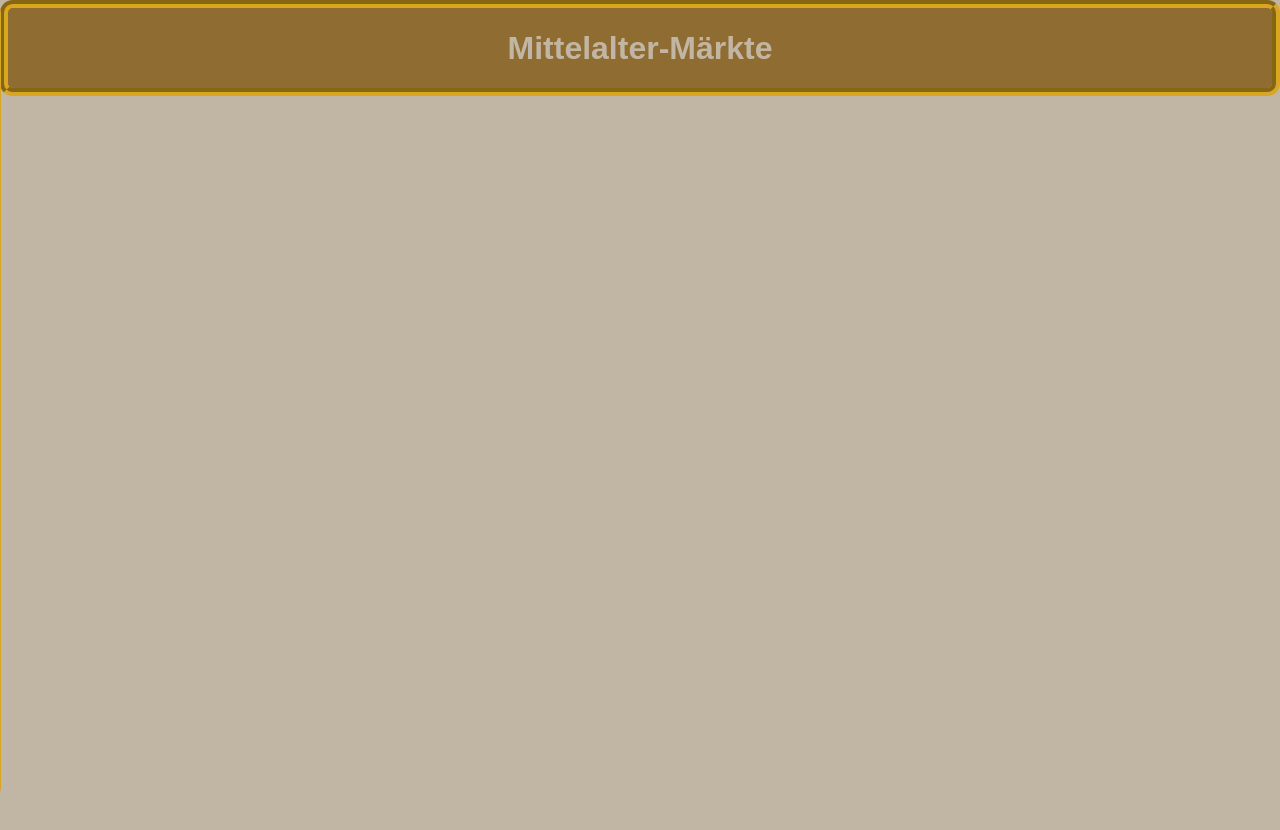
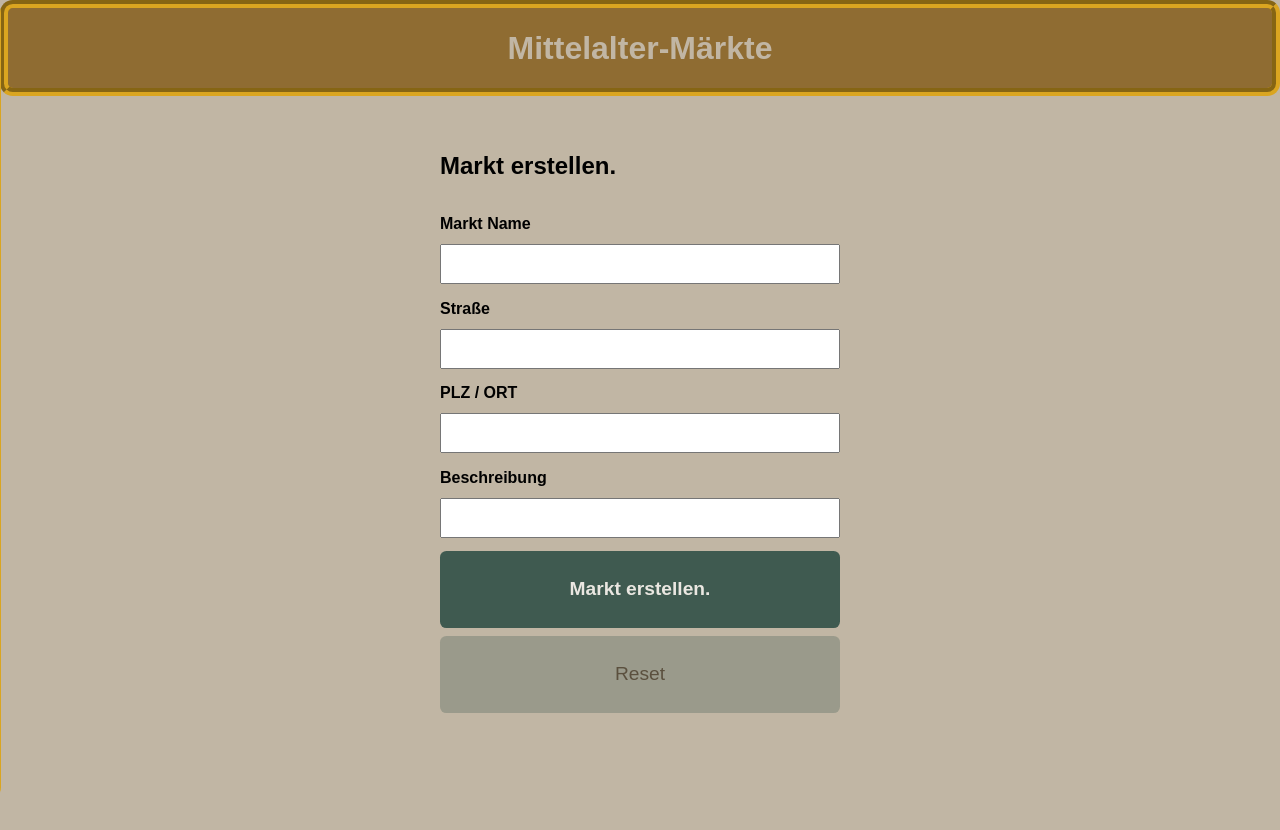
Before and after one commit to OliverNeuhaeusler/capstone-project, a React (Create React App) app in the folder client/: page /createmarket in a window 1280 px wide. Shown: the top 830 px of the page. Before the commit the page ends 800 px from the top, so only its background shows below. Built offline with nearby package versions, Linux system fonts and the light colour scheme.

Commit message:
refacerd all in English

```diff
--- a/client/src/App.js
+++ b/client/src/App.js
@@ -3,30 +3,30 @@ import { Switch, Route } from 'react-router-dom';
 import { saveToLocalStorage, loadFromLocalStorage } from './lib/localStorage';
 import styled from 'styled-components/macro';
 import BurgerMenu from './BurgerMenu.js';
-import MarktCard from './pages/MarktCard.js';
-import MarktForm from './pages/MarktForm.js';
+import MarketCard from './pages/MarktCard.js';
+import MarketForm from './pages/MarktForm.js';
 
 function App() {
-  const [markts, setMarkts] = useState(loadFromLocalStorage('Märkte') ?? []);
+  const [markets, setMarkets] = useState(loadFromLocalStorage('Markets') ?? []);
 
-  function addComment(comment, marktToUpdate) {
-    const updatedMarkets = markts.map((markt) => {
+  function addComment(comment, marketToUpdate) {
+    const updatedMarkets = markets.map((market) => {
       // @TODO: Replace .name with ._id later when markets are fetched from API / DB
-      if (markt.name === marktToUpdate.name) {
-        markt.comments.push(comment);
+      if (market.name === marketToUpdate.name) {
+        market.comments.push(comment);
       }
-      return markt;
+      return market;
     });
 
-    setMarkts(updatedMarkets);
+    setMarkets(updatedMarkets);
   }
 
   useEffect(() => {
-    saveToLocalStorage('Märkte', markts);
-  }, [markts]);
+    saveToLocalStorage('Markets', markets);
+  }, [markets]);
 
-  function addMarkt(markt) {
-    setMarkts([...markts, markt]);
+  function addMarket(market) {
+    setMarkets([...markets, market]);
   }
 
   return (
@@ -40,14 +40,14 @@ function App() {
           <Route exact path="/">
             Home
           </Route>
-          <Route path="/markt">
-            {markts.map((markt) => (
-              <MarktCard markt={markt} onAddComment={addComment} />
+          <Route path="/market">
+            {markets.map((market) => (
+              <MarketCard market={market} onAddComment={addComment} />
             ))}
           </Route>
           <Route path="/favorites">Favoriten</Route>
-          <Route path="/createmarkt">
-            <MarktForm onAddMarkt={addMarkt} />
+          <Route path="/createmarket">
+            <MarketForm onAddMarket={addMarket} />
           </Route>
           <Route path="/profil">Profil</Route>
           <Route path="/contact">Kontakt</Route>
--- a/client/src/BurgerMenu.js
+++ b/client/src/BurgerMenu.js
@@ -12,14 +12,14 @@ function BurgerMenu() {
       <NavLink exact to="/">
         Home <img src={Castle} alt="Home" />
       </NavLink>
-      <NavLink to="/markt">
+      <NavLink to="/market">
         Märkte
         <img src={Book} alt="Book" />
       </NavLink>
       <NavLink to="/favorites">
         Favoriten <img src={Fav} alt="Favorites" />
       </NavLink>
-      <NavLink to="/createmarkt">
+      <NavLink to="/createmarket">
         Markt erstellen <img src={Med} alt="create festivals" />
       </NavLink>
       <NavLink to="/profil">Profil</NavLink>
--- a/client/src/pages/MarktCard.js
+++ b/client/src/pages/MarktCard.js
@@ -2,7 +2,7 @@ import styled from 'styled-components/macro';
 import { useState } from 'react';
 import RatingStar from '../components/Rating.js';
 
-function MarktCard({ markt, onAddComment }) {
+function MarketCard({ market, onAddComment }) {
   const [comment, setComment] = useState('');
 
   function handleChange(event) {
@@ -12,18 +12,18 @@ function MarktCard({ markt, onAddComment }) {
   function handleKeyDown(event) {
     if (event.key === 'Enter') {
       event.preventDefault();
-      onAddComment(comment, markt);
+      onAddComment(comment, market);
       setComment('');
     }
   }
-  console.log(markt);
+  console.log(market);
   console.log(1, comment);
   return (
     <Section>
-      <h3>{markt.name}</h3>
-      <p>{markt.street}</p>
-      <p>{markt.address}</p>
-      <p>{markt.description}</p>
+      <h3>{market.name}</h3>
+      <p>{market.street}</p>
+      <p>{market.address}</p>
+      <p>{market.description}</p>
       <p>Bilder</p>
       <label htmlFor="comment">Kommentare</label>
       <Comment>
@@ -37,7 +37,7 @@ function MarktCard({ markt, onAddComment }) {
           />
         </CommentCloud>
       </Comment>
-      {markt.comments.map((comment, index) => (
+      {market.comments.map((comment, index) => (
         <>
           <Span key={index + comment}>{comment}</Span>
         </>
@@ -59,7 +59,7 @@ function MarktCard({ markt, onAddComment }) {
   );
 }
 
-export default MarktCard;
+export default MarketCard;
 
 const Section = styled.section`
   display: flex;
--- a/client/src/pages/MarktForm.js
+++ b/client/src/pages/MarktForm.js
@@ -1,7 +1,7 @@
 import { useState } from 'react';
 import styled from 'styled-components/macro';
-export default function MarktForm({ onAddMarkt }) {
-  const initialMarktState = {
+export default function MarketForm({ onAddMarket }) {
+  const initialMarketState = {
     name: '',
     street: '',
     address: '',
@@ -10,57 +10,57 @@ export default function MarktForm({ onAddMarkt }) {
     comments: [],
   };
 
-  const [markt, setMarkt] = useState(initialMarktState);
+  const [market, setMarket] = useState(initialMarketState);
 
-  function updateMarkt(event) {
+  function updateMarket(event) {
     const fieldName = event.target.name;
     let fieldValue = event.target.value;
 
-    setMarkt({ ...markt, [fieldName]: fieldValue });
+    setMarket({ ...market, [fieldName]: fieldValue });
   }
 
   function handleFormSubmit(event) {
     event.preventDefault();
-    onAddMarkt(markt);
-    setMarkt(initialMarktState);
+    onAddMarket(market);
+    setMarket(initialMarketState);
   }
 
   return (
     <div>
       <Form onSubmit={handleFormSubmit}>
         <h2>Markt erstellen.</h2>
-        <label htmlFor="marktName">Markt Name</label>
+        <label htmlFor="marketName">Markt Name</label>
         <input
           type="text"
           name="name"
-          onChange={updateMarkt}
-          value={markt.name}
+          onChange={updateMarket}
+          value={market.name}
         />
         <label htmlFor="street">Straße</label>
         <input
           type="name"
           name="street"
-          onChange={updateMarkt}
-          value={markt.street}
+          onChange={updateMarket}
+          value={market.street}
         />
         <label htmlFor="address"> PLZ / ORT </label>
         <input
           type="text"
           name="address"
-          onChange={updateMarkt}
-          value={markt.address}
+          onChange={updateMarket}
+          value={market.address}
         />
         <label htmlFor="description"> Beschreibung </label>
         <input
           type="text"
           name="description"
-          onChange={updateMarkt}
-          value={markt.description}
+          onChange={updateMarket}
+          value={market.description}
         />
         <Button isPrimary onClick={handleFormSubmit}>
           Markt erstellen.
         </Button>
-        <Button type="reset" onClick={() => setMarkt(initialMarktState)}>
+        <Button type="reset" onClick={() => setMarket(initialMarketState)}>
           Reset
         </Button>
       </Form>
```
Also changed, not shown: client/src/components/Comments.js (deleted, +0 -69 lines).
